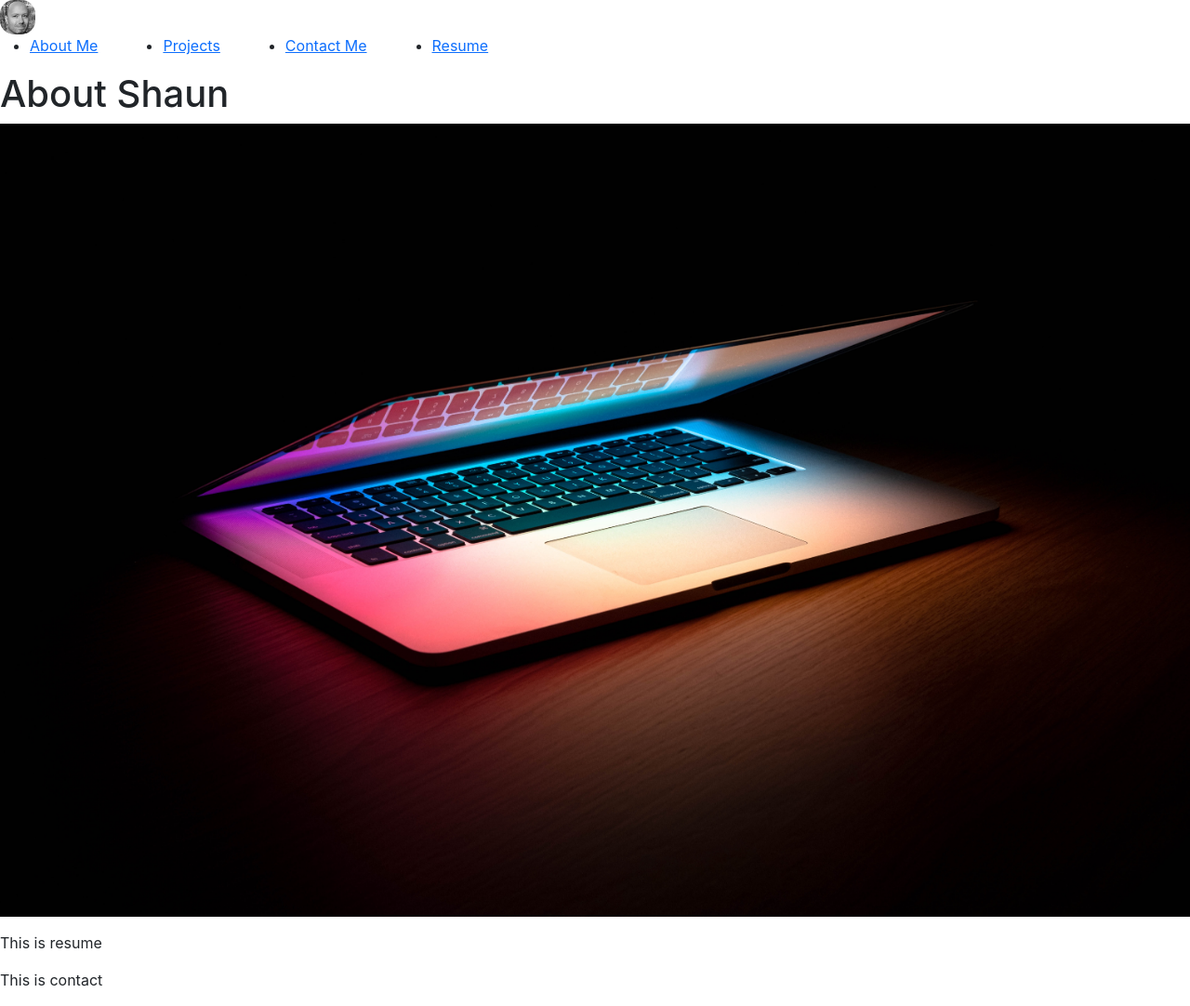
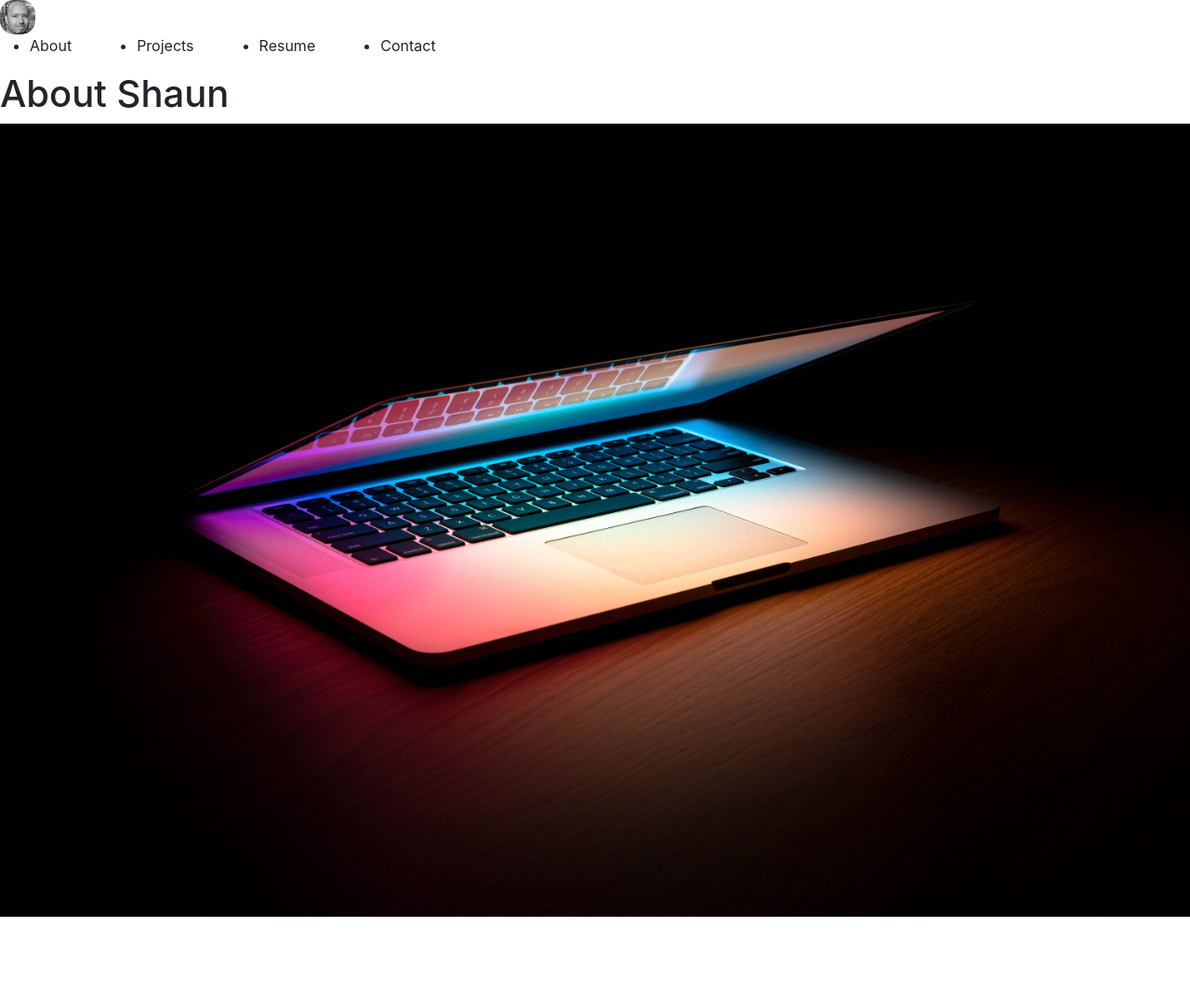
Before and after one commit to mnshaun24/shaun-portfolio, a React (Create React App) app: page / in a window 1280 px wide. Shown: the whole page at 93% size. After the commit the page ends 986 px from the top, so only its background shows below. Built offline with nearby package versions, Linux system fonts and the light colour scheme; the HTML template or start-up script is replaced by a standard one.

Commit message:
set up state functionality through all pages

```diff
--- a/package.json
+++ b/package.json
@@ -3,6 +3,8 @@
   "version": "0.1.0",
   "private": true,
   "dependencies": {
+    "@fortawesome/free-solid-svg-icons": "^6.0.0",
+    "@fortawesome/react-fontawesome": "^0.1.17",
     "@testing-library/jest-dom": "^5.16.2",
     "@testing-library/react": "^12.1.3",
     "@testing-library/user-event": "^13.5.0",
--- a/src/App.js
+++ b/src/App.js
@@ -1,20 +1,25 @@
-import React from 'react';
+import React, { useState } from 'react';
 import './App.css';
 import About from './components/About';
-import Contact from './components/Contact';
 import Header from './components/Header';
-import Projects from './components/Projects';
-import Resume from './components/Resume';
+import Page from "./components/Page";
 
 function App() {
+  const [pages] = useState([
+    "About",
+    "Projects",
+    "Resume",
+    "Contact"
+  ]);
+
+  const [currentPage, setCurrentPage] = useState(pages[0]);
+
+
   return (
     <div>
-      <Header></Header>
+      <Header currentPage={currentPage} setCurrentPage={setCurrentPage} pages={pages} />
       <main>
-        <About></About>
-        <Projects></Projects>
-        <Resume></Resume>
-        <Contact></Contact>
+      <Page currentPage={currentPage} />
       </main>
 
     </div>
--- a/src/components/Header/index.js
+++ b/src/components/Header/index.js
@@ -2,21 +2,15 @@ import React from "react";
 import myFace from "../../assets/personal/small-face.jpg";
 import Nav from "../Navigation";
 
-function Header() {
-    const navLinks = [
-        "About Me",
-        "Projects",
-        "Contact Me",
-        "Resume"
-    ]
-
+function Header(props) {
+    const { setCurrentPage, pages } = props;
 
     return (
         <header>
             <a href="/">
                 <img id="small-face" src={myFace} alt="Shaun's face"></img>
             </a>
-            <Nav navLinks={navLinks} />
+            <Nav navLinks={pages} setCurrentPage={setCurrentPage} />
         </header>
     );
 }
--- a/src/components/Navigation/index.js
+++ b/src/components/Navigation/index.js
@@ -1,6 +1,6 @@
 import React, {useState } from "react";
 
-function Nav({ navLinks }) {
+function Nav({ navLinks, setCurrentPage }) {
 
   return (
     <nav>
@@ -8,7 +8,8 @@ function Nav({ navLinks }) {
         {navLinks.map((link) => {
           return (
             <li className="header-words">
-              <a href={`#${link.split(" ")[0].toLowerCase()}`}>{link}</a>
+              <span onClick={() => setCurrentPage(link)}>{link}</span>
+              {/* <a href={`#${link.split(" ")[0].toLowerCase()}`}>{link}</a> */}
             </li>
           );
         })}
--- /dev/null
+++ b/src/components/Page/index.js
@@ -0,0 +1,33 @@
+import React, { useState } from "react";
+import About from "../About";
+import Projects from "../Projects";
+import Resume from "../Resume";
+import Contact from "../Contact";
+
+function Page(props) {
+
+
+    const renderedPage = () => {
+        switch(props.currentPage) {
+            case "About":
+              return <About />
+            case "Projects":
+              return <Projects />
+            case "Resume":
+                return <Resume />
+            case "Contact":
+                return <Contact />
+            default:
+              return <About />
+          }
+
+    }
+
+    return (
+        <section>
+            {renderedPage()}
+        </section>
+    );
+}
+
+export default Page;
--- /dev/null
+++ b/src/components/Peak/index.js
@@ -0,0 +1,14 @@
+import React, { useState } from "react";
+
+function Peak(props) {
+
+    return (
+        <section>
+            {props.project.image ? <img alt={props.project.name} src={(props.project.image)}/> : ""}
+            <h1>{props.project.name}</h1>
+            <p>{props.project.description}</p>
+        </section>
+    );
+}
+
+export default Peak;
--- a/src/components/Projects/index.js
+++ b/src/components/Projects/index.js
@@ -1,39 +1,50 @@
 import React from "react";
+import Peak from "../Peak";
 
 function Projects() {
     const myProjects = [
         {
+            image: "../../assets/projects/beyond-the-peak.png",
             name: "Beyond the Peak",
             description: "Random drink generator"
           },
           {
+            image: "../../assets/projects/just-tech-it.jpg",
             name: "Just Tech It",
             description: "Simple tech blog"
           },
           {
+            image: "../../assets/projects/memeify.png",
             name: "Memeify",
             description: "Meme generator"
           },
           {
+            image: "../../assets/projects/biz-notes.jpg",
             name: "Biz Notes",
             description: "Note taker in readme format"
           },
           {
+            image: "../../assets/projects/readme.jpg",
             name: "EZ Reader",
             description: "Readme generator for coding projects"
           },
           {
+            image: "../../assets/projects/scheduler.jpg",
             name: "Make A Date Planner",
             description: "Daily planner used for organization"
           }
     ]
 
     return (
-        <section id="projects">
-            <h1>{myProjects.name}</h1>
-            <p>{myProjects.description}</p>
-        </section>
-    );
+        myProjects.map(eachProject => {
+            return (
+                <section>
+                    <Peak project={eachProject}/>
+                </section>
+            )
+        })
+    )
+
 }
 
 export default Projects;
--- a/src/components/Resume/index.js
+++ b/src/components/Resume/index.js
@@ -3,7 +3,16 @@ import React from "react";
 function Resume() {
     return (
         <section id="resume">
-            <p>This is resume</p>
+            <h1>Skills</h1>
+            <p>HTML</p>
+            <p>CSS</p>
+            <p>JavaScript</p>
+            <p>PWAs</p>
+            <p>MERN Stack</p>
+            <p>Rest</p>
+            <p>AJAX</p>
+            <p>Git</p>
+            <p>OOP</p>
         </section>
     )
 }
```
Also changed, not shown: src/components/ProjectList/index.js (deleted, +0 -12 lines), 2 other files (tests, documents, lock files or other folders).
